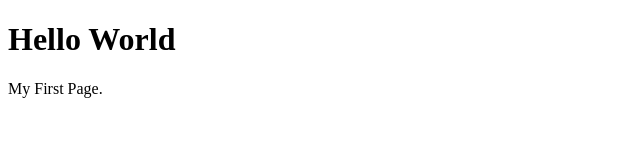
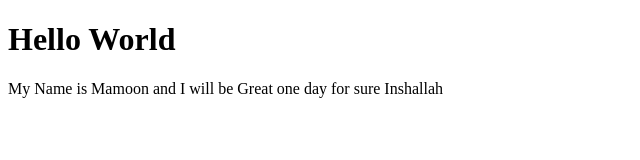
Before and after one commit to MamoonFarooqui/mamoonf.github.io, a plain HTML site: page site/index.html in a window 1280 px wide. Shown: the whole page, without its empty margins (0-640 px from the left). Drawn offline with Linux system fonts and the light colour scheme.

Commit message:
Revision

```diff
--- a/site/index.html
+++ b/site/index.html
@@ -2,6 +2,6 @@
 <html>
 <body>
 <h1>Hello World</h1>
-<p>My First Page.</p>
+<p>My Name is Mamoon and I will be Great one day for sure Inshallah</p>
 </body>
 </html>
```
